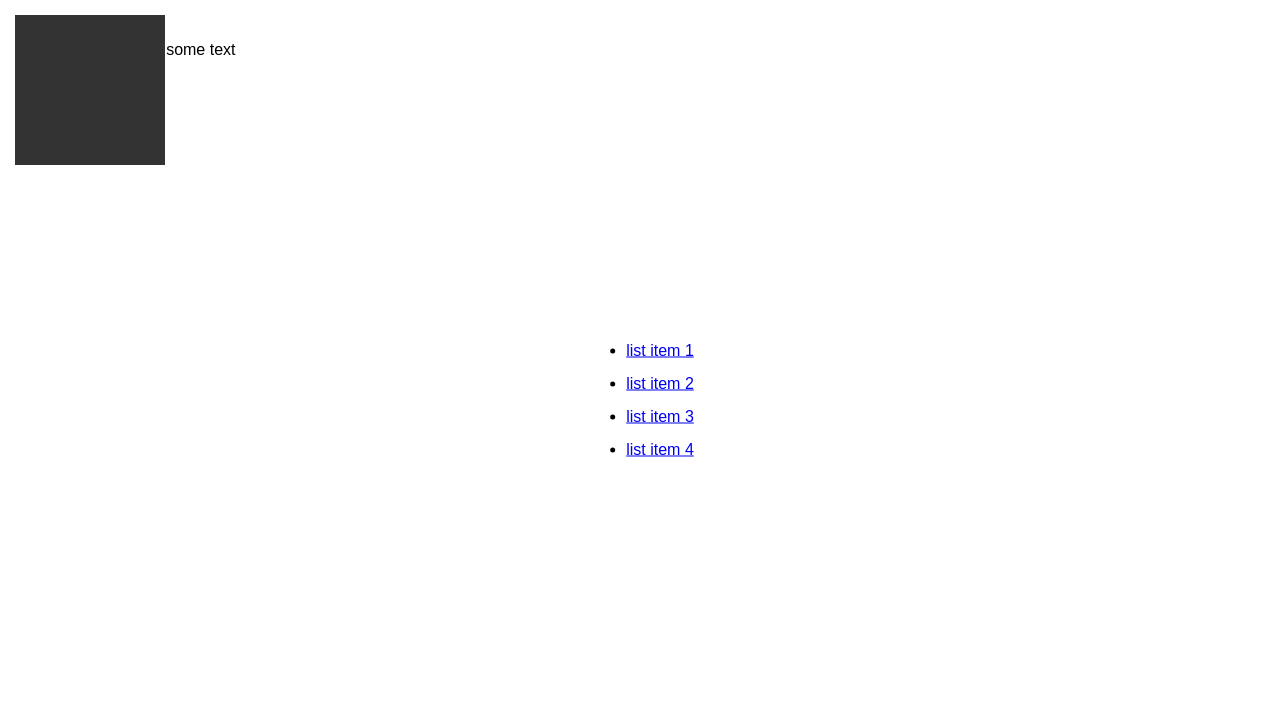
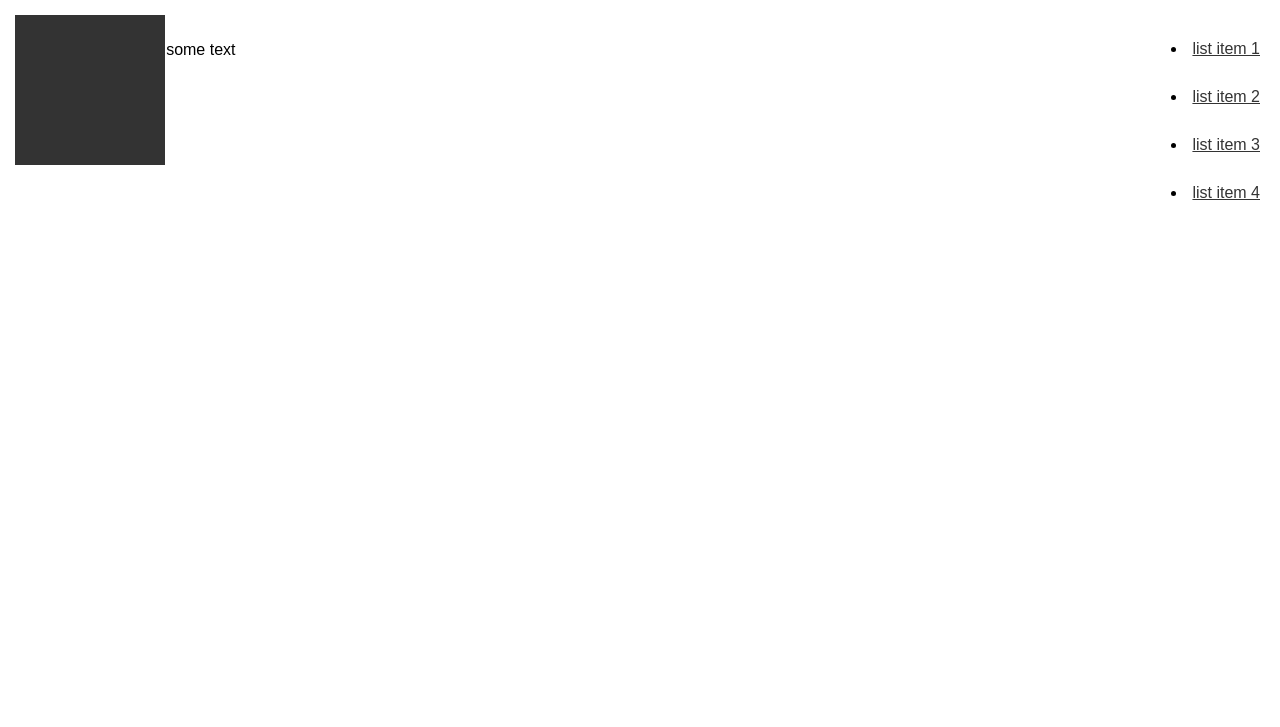
Before and after one commit to MerantauWarrior/lottietest, a plain HTML site: page index.html in a window 1280 px wide. Both pictures are taken after a click on the link "Settings". Shown: the top 727 px of the page. Drawn offline with nearby package versions, Linux system fonts and the light colour scheme.

Commit message:
init text 6.1

```diff
--- a/index.html
+++ b/index.html
@@ -157,17 +157,15 @@
   }
   .list{
     position: fixed;
-    top: 50%;
-    left: 50%;
-    -webkit-transform: translate(-50%, -50%);
-    -moz-transform: translate(-50%, -50%);
-    -ms-transform: translate(-50%, -50%);
-    -o-transform: translate(-50%, -50%);
-    transform: translate(-50%, -50%);
+    top: 15px;
+    right: 15px;
   }
   .scrollToId{
     display: block;
-    margin: 15px 0;
+    padding: 5px;
+    margin: 20px 0;
+    background-color: #fff;
+    color: #333333;
   }
   .settings__content{
     width: 100%;
```
